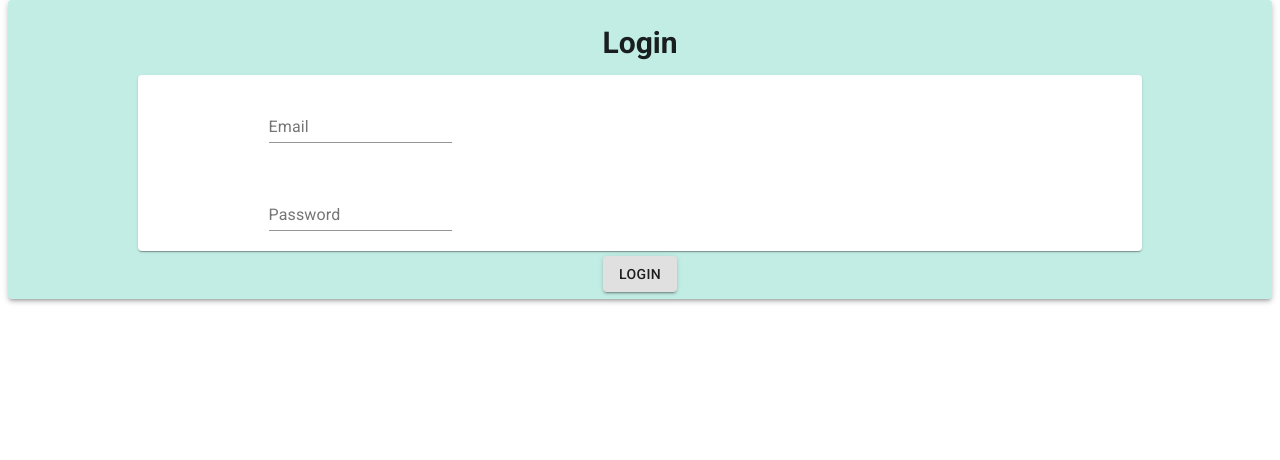
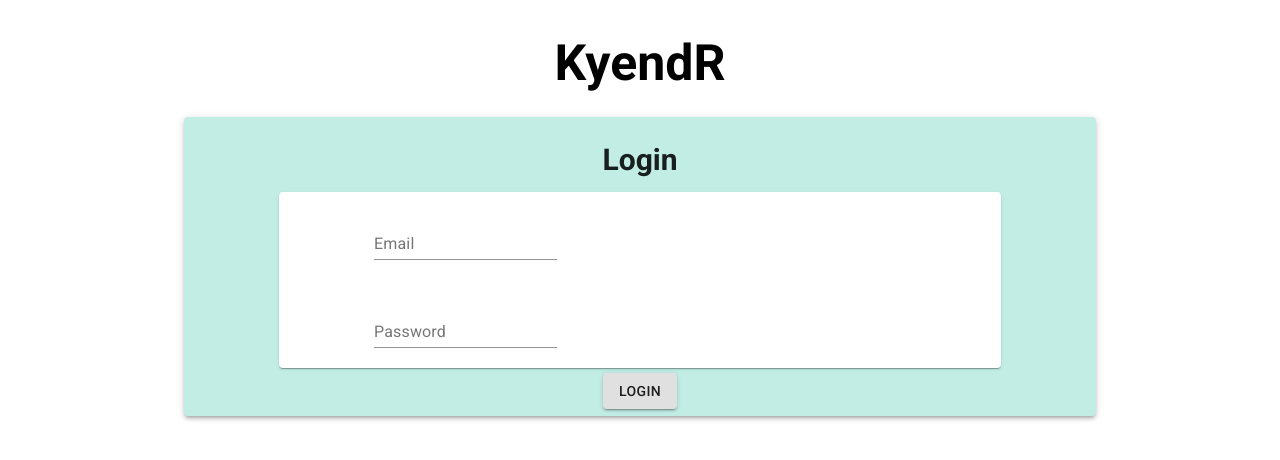
Before and after one commit to jpeiler97/i-can-help-login, a React (Create React App) app: page / in a window 1280 px wide. Shown: the top 460 px of the page. Built offline with nearby package versions, Linux system fonts and the light colour scheme.

Commit message:
added more styles and menu page

```diff
--- a/src/components/LoginForm.js
+++ b/src/components/LoginForm.js
@@ -1,8 +1,18 @@
 import React, { useState } from "react";
-import { Button, Grid, Paper, TextField, Box } from "@material-ui/core";
+import {
+  Button,
+  Grid,
+  Paper,
+  TextField,
+  Box,
+  Container,
+} from "@material-ui/core";
 import { makeStyles } from "@material-ui/core/styles";
 
 const useStyles = makeStyles({
+  root: {
+    marginTop: "30px",
+  },
   paper: {
     backgroundColor: "#c2ede4",
   },
@@ -30,8 +40,8 @@ function LoginForm({ Login, error }) {
 
   return (
     <form onSubmit={submitHandler}>
-      <Box width="100%">
-        <Paper className={classes.paper} elevation={3}>
+      <Container maxWidth="md" className={classes.root}>
+        <Paper className={classes.paper} elevation={3} sm={2}>
           <Grid
             container
             direction="column"
@@ -89,7 +99,7 @@ function LoginForm({ Login, error }) {
 
           <Grid container direction="column" alignItems="center"></Grid>
         </Paper>
-      </Box>
+      </Container>
     </form>
   );
 }
--- a/src/pages/Home.js
+++ b/src/pages/Home.js
@@ -1,54 +1,28 @@
-import axios from "axios";
 import React from "react";
-import { Route } from "../utils/config";
-import Card from "../components/Card";
-import { Grid } from "@material-ui/core";
+import { Grid, Button, Container } from "@material-ui/core";
 
 class Home extends React.Component {
-  constructor() {
-    super();
-    this.state = {
-      opportunities: [],
-    };
-  }
-
-  componentDidMount() {
-    this.getOpportunities();
-  }
-
-  getOpportunities() {
-    let store = JSON.parse(localStorage.getItem("login"));
-    axios
-      .get(`${Route}/Provider/GetOpenOpportunities?daysOut=30`, {
-        headers: { Authorization: `Bearer ${store.token}` },
-      })
-      .then((res) => this.setState({ opportunities: res.data }))
-      .catch((err) => console.log(err));
-  }
   render() {
     return (
       <div className="welcome">
         <h2>Welcome</h2>
-        <Grid
-          container
-          direction="column"
-          justifyContent="center"
-          alignItems="center"
-          spacing={2}
-        >
-          {this.state.opportunities.map((opp, i) => {
-            return (
-              <Card
-                key={opp.id}
-                title={opp.title}
-                description={opp.description}
-                details={opp.details}
-              ></Card>
-            );
-          })}
+        <Grid container direction="column" alignItems="center" spacing={2}>
+          <Grid item xs={8}>
+            <Button variant="contained" color="primary">
+              Meet a Need
+            </Button>
+          </Grid>
+          <Grid item xs={8}>
+            <Button variant="contained" color="primary">
+              Opportunities
+            </Button>
+          </Grid>
+          <Grid item xs={8}>
+            <Button variant="contained" color="primary">
+              Volunteer
+            </Button>
+          </Grid>
         </Grid>
-
-        <button onClick={this.props.Logout}>Logout</button>
       </div>
     );
   }
--- a/src/pages/LoginPage.js
+++ b/src/pages/LoginPage.js
@@ -52,9 +52,10 @@ class LoginPage extends React.Component {
       <div>
         <div>
           {this.state.login ? (
-            <Home Logout={this.Logout} />
+            <Home />
           ) : (
             <div>
+              <h1 className="login-header">KyendR</h1>
               <LoginForm
                 Login={this.Login}
                 error={this.state.error}
--- a/src/styles/styles.css
+++ b/src/styles/styles.css
@@ -1,2 +1,7 @@
-.opportunity-card {
+.login-header {
+  font-family: "Roboto", sans-serif;
+  display: flex;
+  font-size: 50px;
+  flex-direction: row;
+  justify-content: center;
 }
--- a/src/utils/config.js
+++ b/src/utils/config.js
@@ -1 +1 @@
-export const Route = "http://ichntestserver.us1.gearhost.cloud";
+export const Route = "https://ichntestserver.us1.gearhost.cloud";
```
Also changed, not shown: src/pages/OpportunityPage.js (added, +55 -0 lines).
